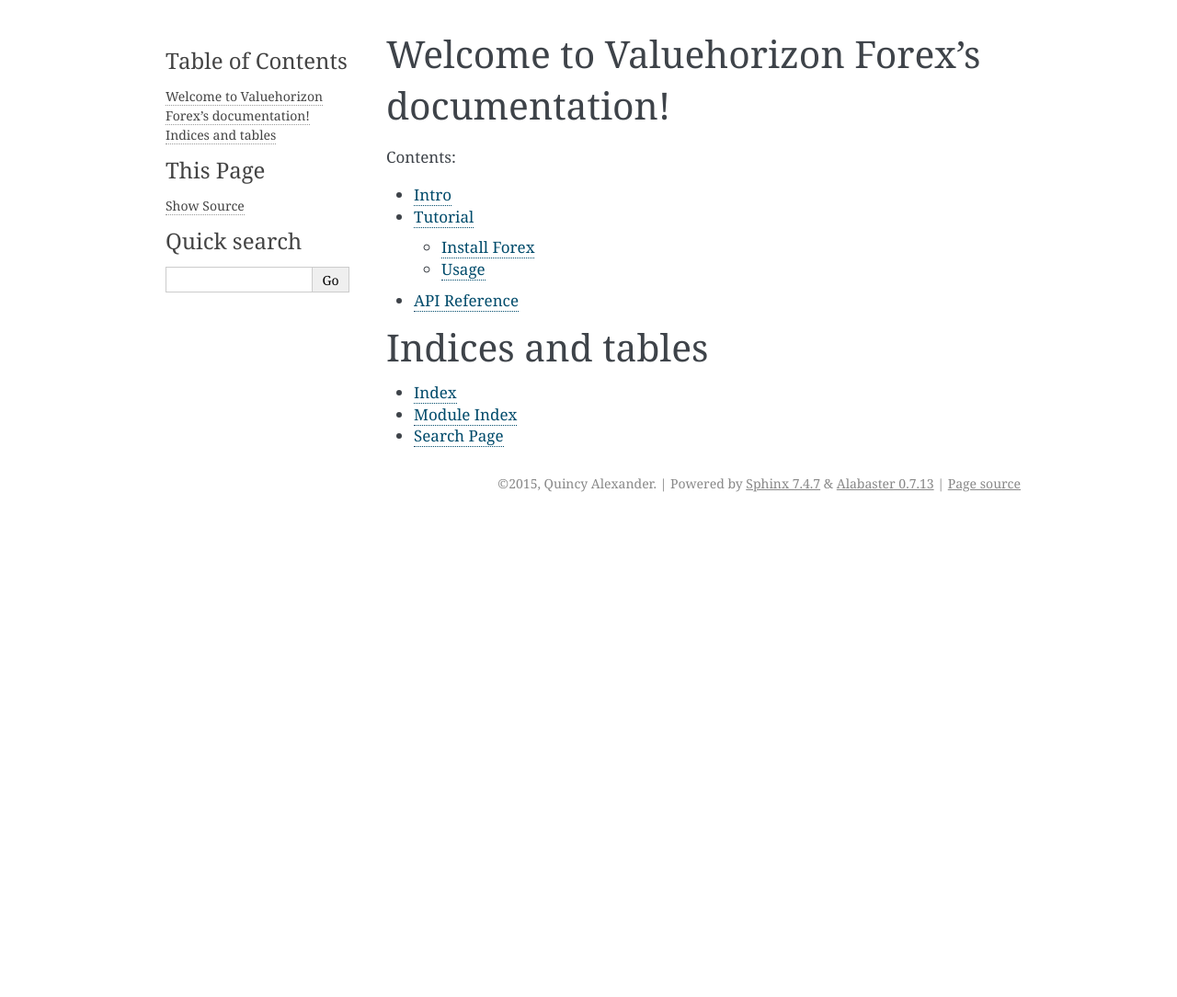
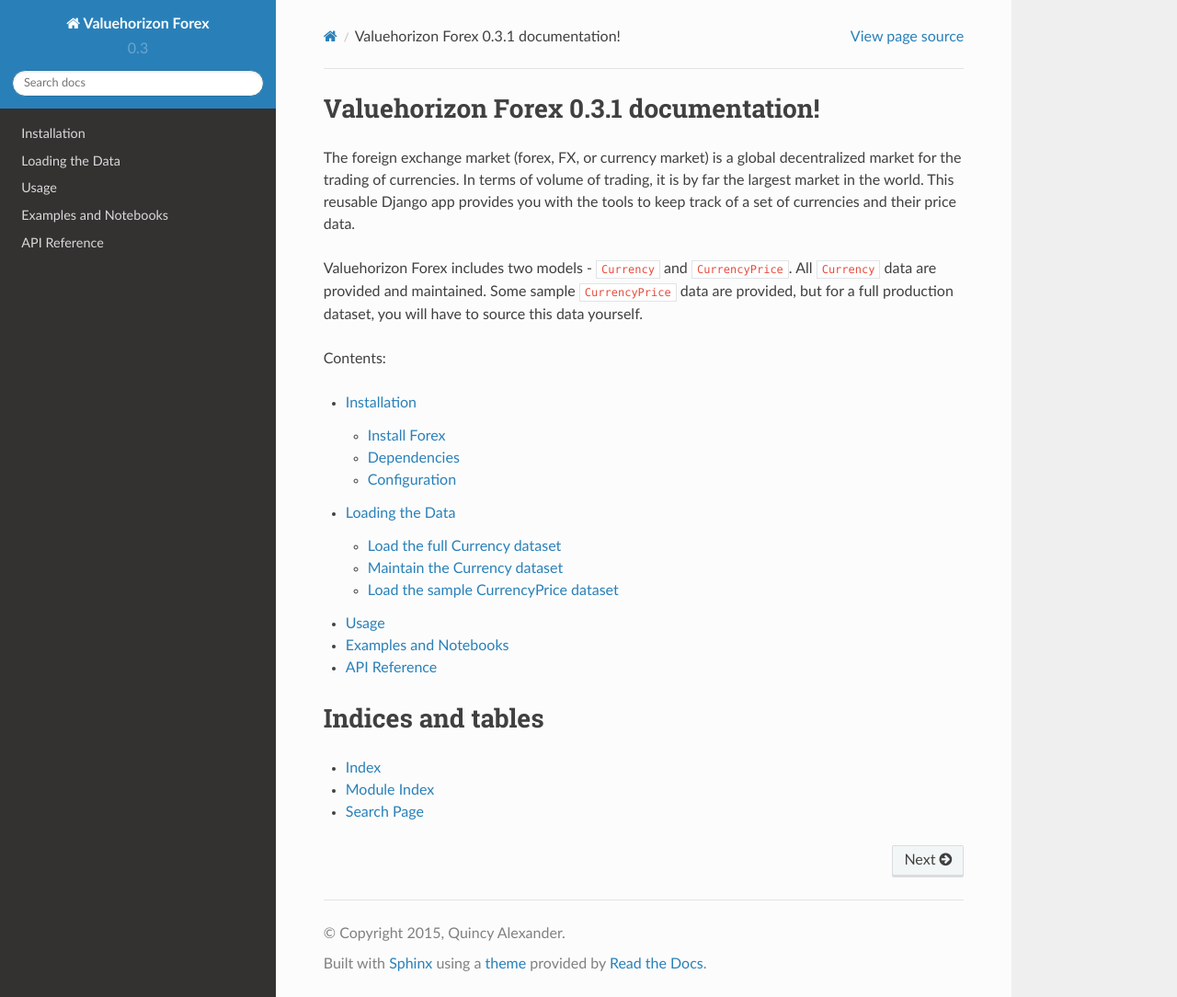
Before and after one commit to Valuehorizon/valuehorizon-forex, a Sphinx documentation site: the page built from docs/source/index.rst, in a window 1280 px wide and 1084 px high. Shown: the whole window at 92% size. Built offline with Sphinx 7.4.7 and the Read the Docs theme 2.0.0, drawn with Linux system fonts in a browser that asks for light colours; formulas are drawn with MathJax 3.

```diff
--- a/docs/source/conf.py
+++ b/docs/source/conf.py
@@ -117,7 +117,7 @@
 
 # The theme to use for HTML and HTML Help pages.  See the documentation for
 # a list of builtin themes.
-html_theme = 'alabaster'
+html_theme = 'sphinx_rtd_theme'
 
 # Theme options are theme-specific and customize the look and feel of a theme
 # further.  For a list of options available for each theme, see the
--- /dev/null
+++ b/docs/source/data.rst
@@ -0,0 +1,24 @@
+Loading the Data
+======
+
+This document is meant to give a tutorial-like overview of all common tasks
+while using Valuehorizon Forex.
+
+The purpose of this app is to provide tools for working with Foreign Exchange Data.
+It allows you to calculate and convert one currency to another, compute the mid point
+between bid and ask prices, generates dataframe consisting of the currency prices plus more!
+
+Load the full Currency dataset
+------------------------------
+
+Start by creating a new virtualenv for your project::
+
+Maintain the Currency dataset
+-----------------------------
+
+Start by creating a new virtualenv for your project::
+
+Load the sample CurrencyPrice dataset
+-------------------------------------
+
+Start by creating a new virtualenv for your project::
--- a/docs/source/intro.rst
+++ b/docs/source/examples.rst
@@ -1,4 +1,4 @@
-Intro
+Examples and Notebooks
 ======
 
 This document is meant to give a tutorial-like overview of all common tasks
--- a/docs/source/index.rst
+++ b/docs/source/index.rst
@@ -3,16 +3,23 @@
    You can adapt this file completely to your liking, but it should at least
    contain the root `toctree` directive.
 
-Welcome to Valuehorizon Forex's documentation!
+Valuehorizon Forex 0.3.1 documentation!
 ==============================================
+
+The foreign exchange market (forex, FX, or currency market) is a global decentralized market for the trading of currencies. In terms of volume of trading, it is by far the largest market in the world. This reusable Django app provides you with the tools to keep track of a set of currencies and their price data.
+
+Valuehorizon Forex includes two models - ``Currency`` and ``CurrencyPrice``. All ``Currency`` data are provided and maintained. Some sample ``CurrencyPrice``
+data are provided, but for a full production dataset, you will have to source this data yourself.
 
 Contents:
 
 .. toctree::
    :maxdepth: 2
 
-   intro
-   tutorial
+   installation
+   data
+   usage
+   examples
    api
 
 Indices and tables
--- /dev/null
+++ b/docs/source/installation.rst
@@ -0,0 +1,47 @@
+Installation
+=========
+
+Simple instructions for installation and configuration of the Valuehorizon Forex application.
+
+
+Install Forex
+--------------------------
+
+Start by creating a new virtualenv for your project::
+
+   $ mkvirtualenv myproject
+
+Next install the Valuehorizon Forex application::
+
+   $ pip install valuehorizon-forex
+
+Finally, install Valuehorizon Forex, from the `PyPI <https://pypi.python.org/pypi/valuehorizon-forex>`_ distribution package with::
+
+   $ pip install valuehorizon-forex
+
+Dependencies
+--------------------------
+
+Valuehorizon Forex has a few dependencies that are requried for its time series functionality.
+The following commands are for installing these dependencies on a Ubuntu Linux machine.
+
+First, install the ``python-dev`` library through the package manager::
+
+   $ sudo apt-get install python-dev
+
+Next, install ``numpy`` and ``pandas``::
+
+   $ pip install numpy
+   $ pip install pandas
+
+Optionally, you can install ``scipy`` to access some of the advanced features of pandas::
+
+   $ pip install pandas
+
+If you are trying to install on a Windows or Mac machine, then we recommend using the
+`Enthought Canopy <https://www.enthought.com/products/canopy/package-index>`_ package index.
+
+Configuration
+-------------
+
+Add ``'forex'`` to the ``INSTALLED_APPS`` section in your django settings file.
--- a/docs/source/tutorial.rst
+++ /dev/null
@@ -1,30 +0,0 @@
-Tutorial
-=========
-
-Simple instructions for installation and basic uses of the application.
-
-
-Install Forex
---------------------------
-
-Start by creating a new virtualenv for your project::
-
-   $ mkvirtualenv myproject
-
-Next install numpy and pandas and optionally scipy::
-
-   $ pip install numpy==1.8.0
-   $ pip install scipy==0.13.3
-   $ pip install pandas==0.13.0
-
-Finally, install Valuehorizon Forex, either from a distribution package or from
-`PyPI <https://pypi.python.org/pypi/valuehorizon-forex>`_ with ::
-
-   $ pip install valuehorizon-forex
-
-
-Usage
-------
-
->>> from forex.models import *
->>> all=Currency.objects.all()
--- /dev/null
+++ b/docs/source/usage.rst
@@ -0,0 +1,9 @@
+Usage
+======
+
+This document is meant to give a tutorial-like overview of all common tasks
+while using Valuehorizon Forex.
+
+The purpose of this app is to provide tools for working with Foreign Exchange Data.
+It allows you to calculate and convert one currency to another, compute the mid point
+between bid and ask prices, generates dataframe consisting of the currency prices plus more!
```
Also changed, not shown: 4 other files.
